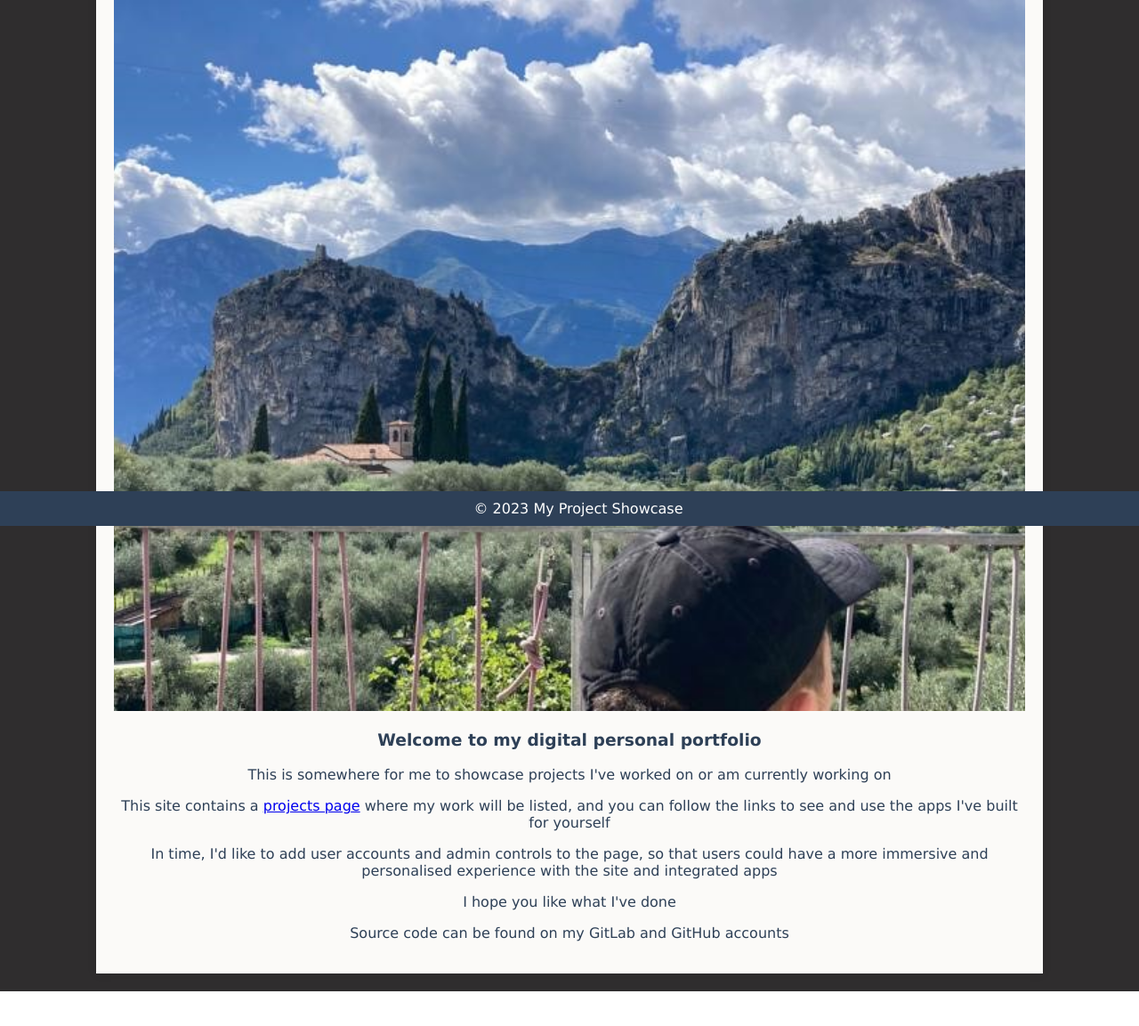
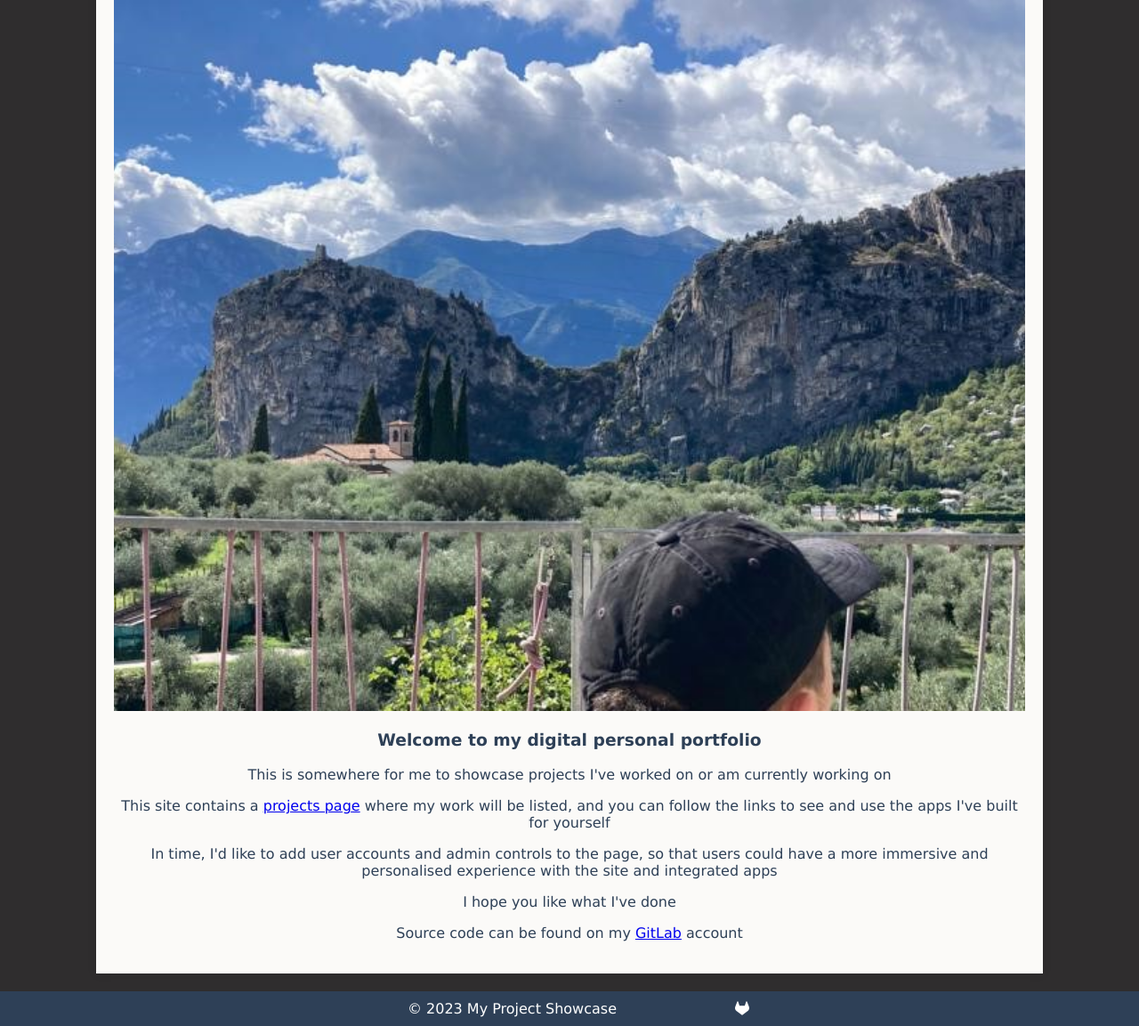
Before and after one commit to mambojam/Personal-Digtial-Portfolio, a Flask app: page / in a window 1280 px wide. Shown: the part 209-1362 px from the top of the page at 89% size. Before the commit the page ends 1323 px from the top, so only its background shows below. Run offline with Flask 3, Linux system fonts and the light colour scheme; some libraries are stand-ins or nearby versions.

Commit message:
closed off some dead links and tidied up footer and added GitLab links

```diff
--- a/static/style.css
+++ b/static/style.css
@@ -48,9 +48,13 @@ footer {
     padding: 10px;
     background-color: var(--charcoal);
     color: #fff;
-    position: fixed;
     bottom: 0;
     width: 100%;
+}
+
+#GitLabIcon {
+  color: white;
+  padding-left: 10vw;
 }
 
 /* Project list styling */
--- a/templates/home.html
+++ b/templates/home.html
@@ -9,7 +9,7 @@
     <p>This site contains a <a href="/projects">projects page</a> where my work will be listed, and you can follow the links to see and use the apps I've built for yourself</p>
     <p>In time, I'd like to add user accounts and admin controls to the page, so that users could have a more immersive and personalised experience with the site and integrated apps</p>
     <p>I hope you like what I've done</p>
-    <p>Source code can be found on my GitLab and GitHub accounts</p>
+    <p>Source code can be found on my <a href="https://git.cardiff.ac.uk./c1755302/dynamic-webapp-cmt120-assignment-2">GitLab</a> account</p>
 
 </div>
 
--- a/templates/layout.html
+++ b/templates/layout.html
@@ -21,6 +21,7 @@
     </div>
     <footer>
         &copy; 2023 My Project Showcase
+        <a id="GitLabIcon" href="https://git.cardiff.ac.uk./c1755302/dynamic-webapp-cmt120-assignment-2"><i class="fa-brands fa-gitlab"></i></a>
     </footer>
 </body>
 <script>
--- a/templates/response.html
+++ b/templates/response.html
@@ -4,8 +4,8 @@
 <h2>Climbing Shop</h2>
     <nav class="shop">
         <a href="/searchItems">Shop</a>
-        <a href="2">Account</a>
-        <a href="3">About us</a>
+        <a href="/comingsoon">Account</a>
+        <a href="/comingsoon">About us</a>
     </nav>
 <br>
 <div>
@@ -36,7 +36,7 @@
     {% for product in all_products %}
     <div class="product">
         <img src="static/images/{{ product['image'] }}" alt="{{ product['product_name'] }}" class="img-responsive" loading="lazy">
-        <p align="center"><strong><a href="#">{{product['product_name']}}</a></strong></p>
+        <p><strong><a href="/comingsoon" style="text-decoration: none;">{{product['product_name']}}</a></strong></p>
         <h4 style="text-align: center;">£{{product['price']}}</h4>
     </div>
     {% endfor %}
```
Also changed, not shown: portfolio.py (+0 -18 lines), todo.db.
